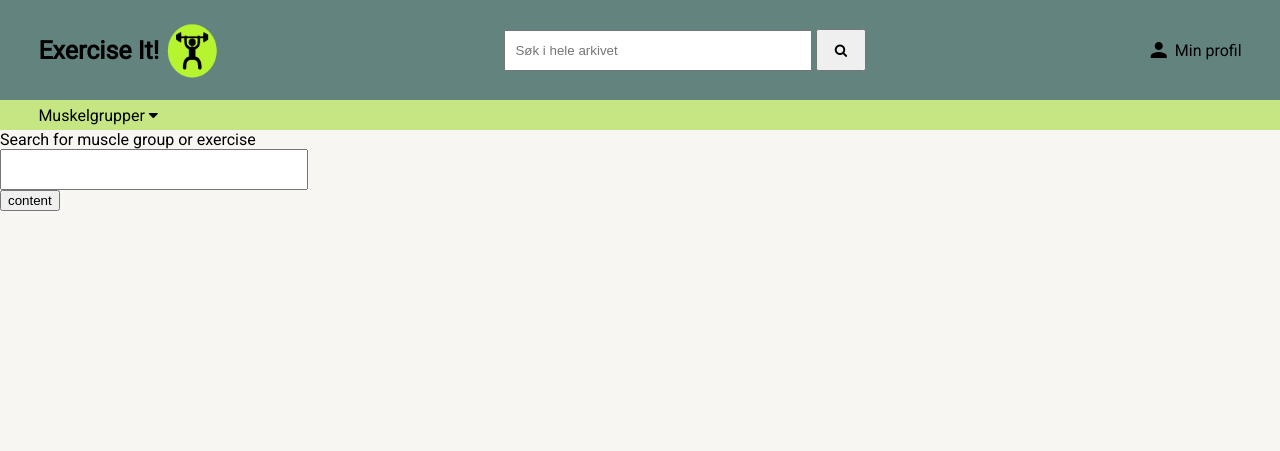
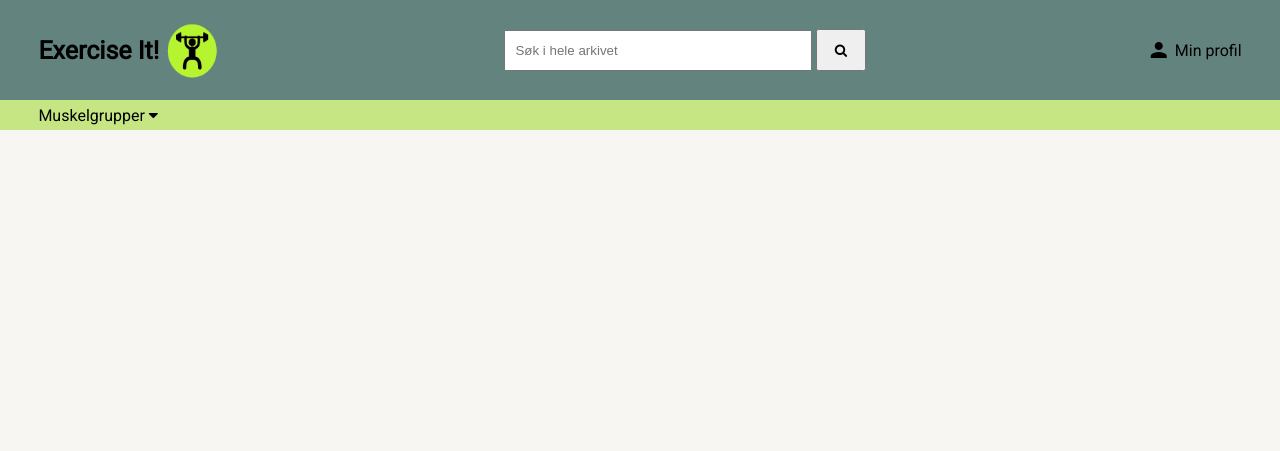
Before and after one commit to sigrunnu/programvareutviklingV2020, a Django app: page / in a window 1280 px wide. Shown: the top 451 px of the page. Run offline with Django 3.2, Linux system fonts and the light colour scheme; data that the repository does not hold is empty.

Commit message:
Remove old search field from body

```diff
--- a/feed/templates/feed/feed.html
+++ b/feed/templates/feed/feed.html
@@ -8,17 +8,6 @@
 {% extends "feed/base.html" %}
 
 {% block content %}
-
-    <form action="{% url 'search' %}">
-        <label for="search">
-            Search for muscle group or exercise
-            <br>
-            <input type="text" id="searchfield" name="search_field">
-            <br>
-            <input type="submit" value="content"/>
-        </label>
-    </form>
-
 
     <div class="content">
 
```
